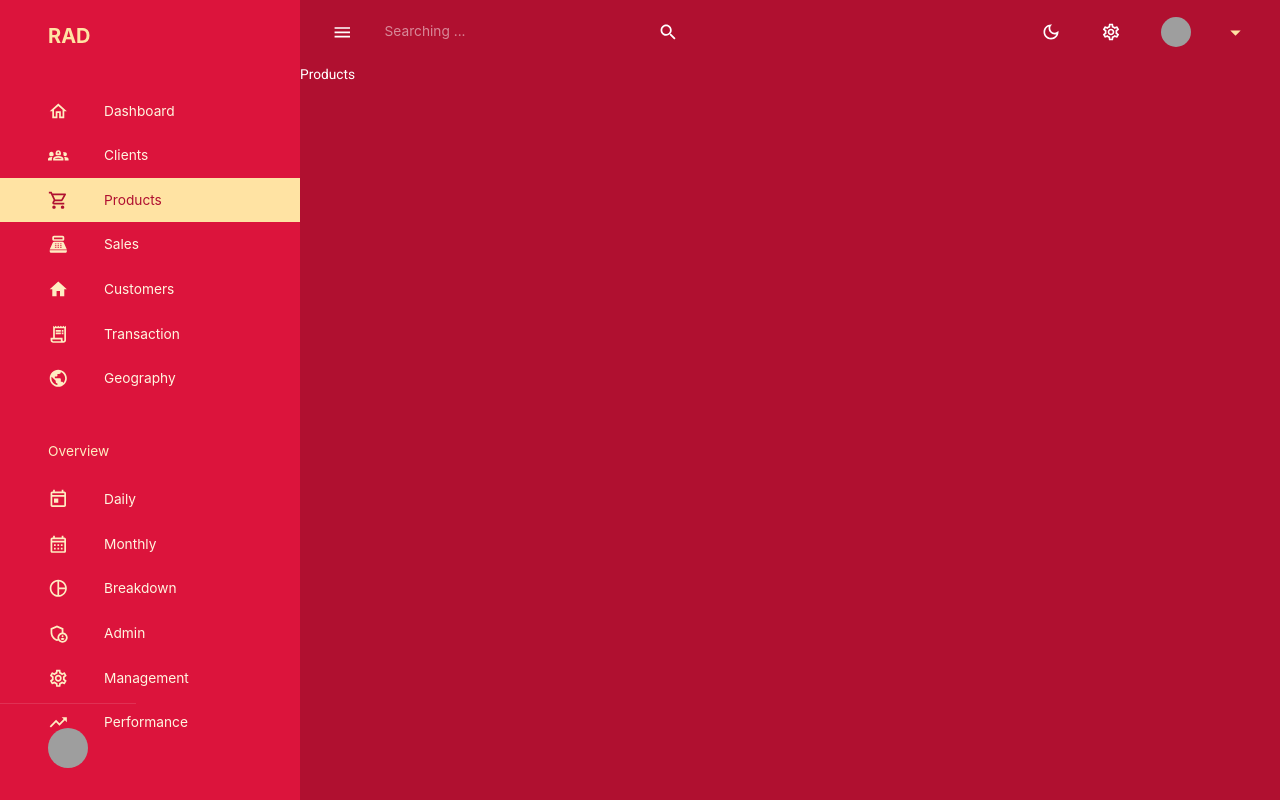
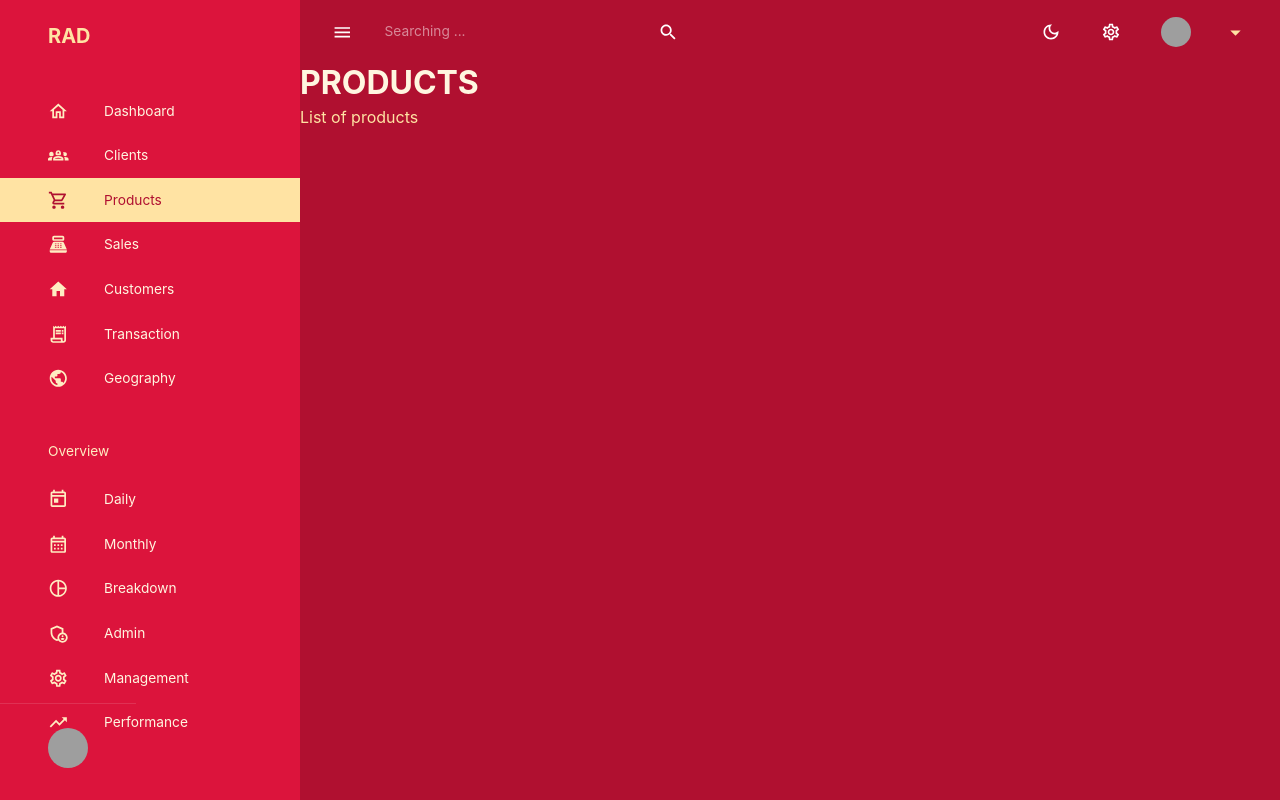
Before and after one commit to WackyChomp/rad, a React (Create React App) app in the folder client/: page /products in a window 1280 px wide. Built offline with nearby package versions, Linux system fonts and the light colour scheme; no server answers; grey boxes are pictures that could not be loaded.

Commit message:
Fixed import syntax for server model client.js / Referenced Header component for text and console log data from server with api call in scene Product page

```diff
--- a/client/src/components/Header.jsx
+++ b/client/src/components/Header.jsx
@@ -1,17 +1,17 @@
 import React from 'react';
 import { Box, Typography, useTheme } from '@mui/material';
 
-const Header = () => {
+const Header = ({ title, subtitle }) => {
   const theme = useTheme();
 
   return (
     <Box>
 			<Typography variant='h2' color={theme.palette.secondary[100]} fontWeight='bold' sx={{ mb:'5px' }}>
-
+        {title}
 			</Typography>
 
 			<Typography variant='h5' color={theme.palette.secondary[300]}>
-
+        {subtitle}
 			</Typography>
     </Box>
   )
--- a/client/src/scenes/products/index.jsx
+++ b/client/src/scenes/products/index.jsx
@@ -1,11 +1,17 @@
 import React, { useState } from 'react';
-import { Box, Card, CardActions, CardContent, Collapse, Button, Typography, Rating, useTheme, useMediaQuery } from '@mui/icons-material';
+import { Box, Card, CardActions, CardContent, Collapse, Button, Typography, Rating, useTheme, useMediaQuery } from '@mui/material';
 import { useGetProductsQuery } from 'state/api';
 import Header from 'components/Header';
 
 const Products = () => {
+  const { data, isLoading } = useGetProductsQuery();
+  console.log('data', data);
+
+
   return (
-    <div>Products</div>
+    <Box>
+      <Header title='PRODUCTS' subtitle='List of products' />
+    </Box>
   )
 }
 
```
Also changed, not shown: 1 other file (tests, documents, lock files or other folders).
